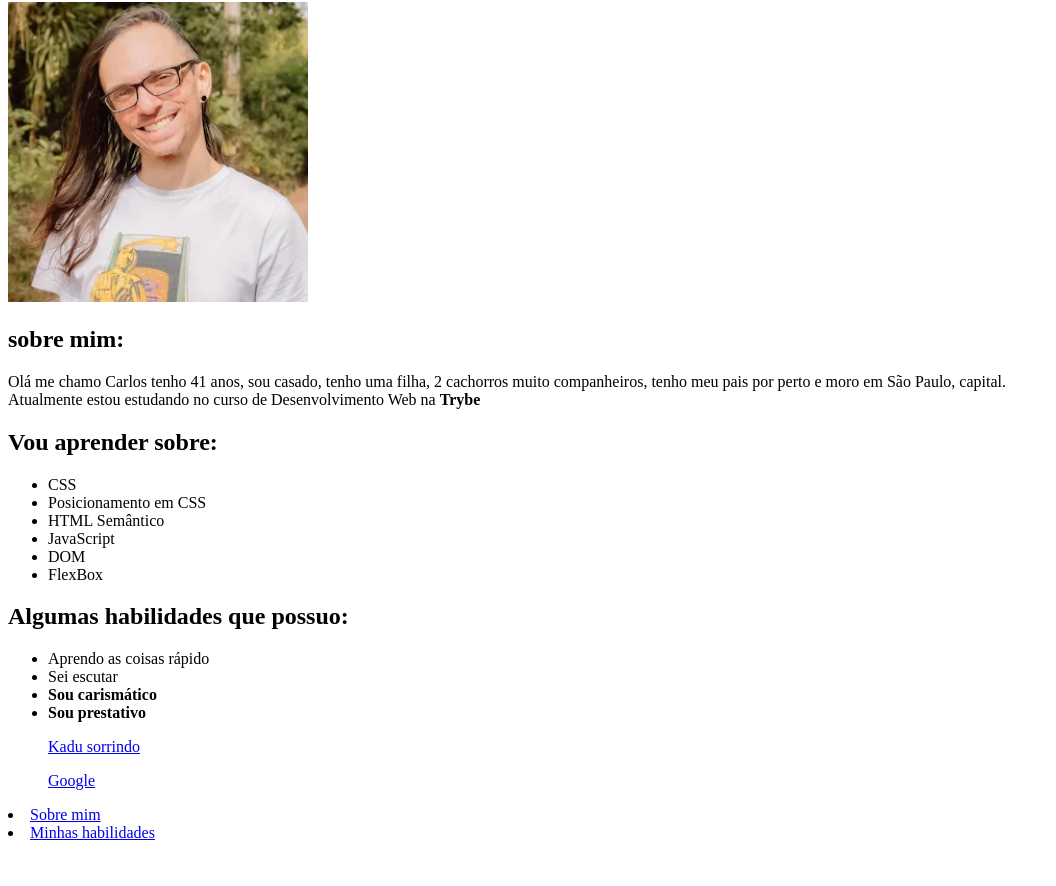
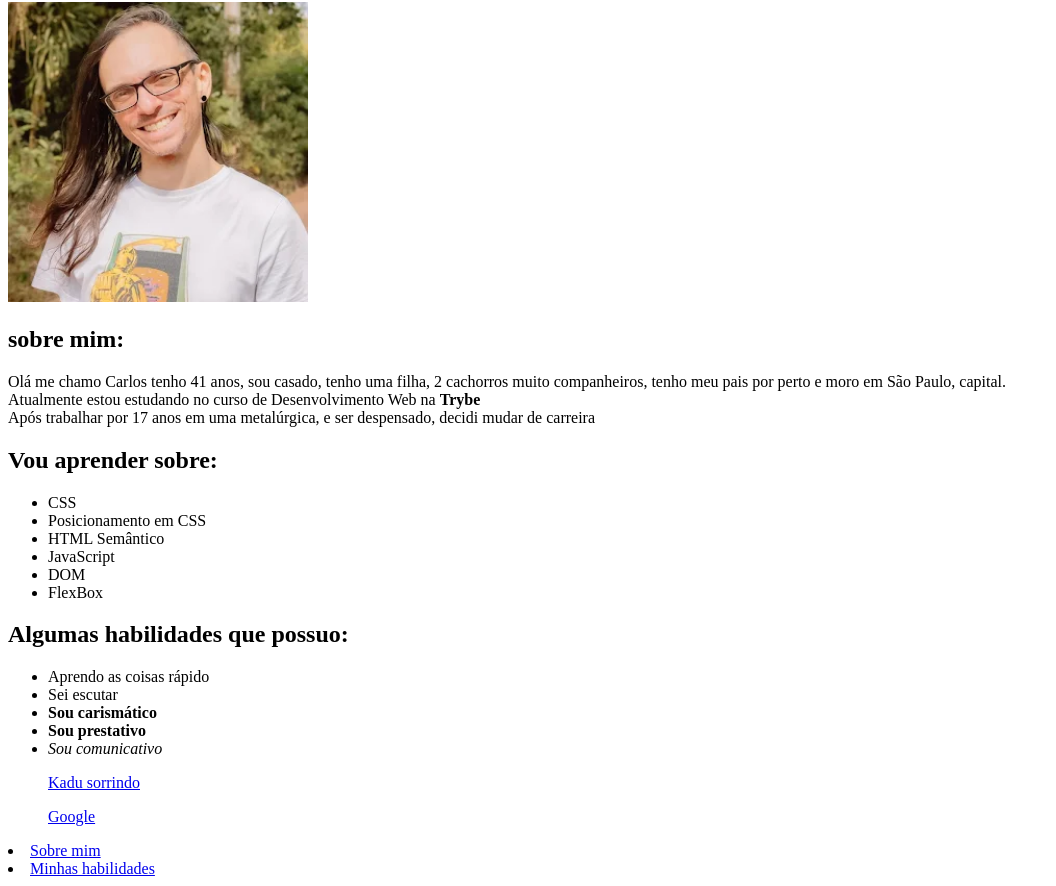
Before and after one commit to Kduuu0581/Portifolio, a plain HTML site: page index.html in a window 1280 px wide. Shown: the part 78-964 px from the top of the page, without its empty margins (0-1056 px from the left). Before the commit the page ends 928 px from the top, so only its background shows below. Drawn offline with Linux system fonts and the light colour scheme.

Commit message:
novas alterações

```diff
--- a/index.html
+++ b/index.html
@@ -15,7 +15,9 @@
     <p id="Carlos">
         Olá me chamo Carlos tenho 41 anos, sou casado, tenho uma filha, 2 cachorros muito companheiros, tenho meu pais
         por perto e moro em
-        São Paulo, capital. <br>Atualmente estou estudando no curso de Desenvolvimento Web na <strong>Trybe</strong></p>
+        São Paulo, capital. <br>Atualmente estou estudando no curso de Desenvolvimento Web na <strong>Trybe</strong><br>
+        Após trabalhar por 17 anos em uma metalúrgica, e ser despensado, decidi mudar de carreira</p>
+
 
     <h2>Vou aprender sobre:</h2>
     <ul>
@@ -34,6 +36,7 @@
         <li>Sei escutar</li>
         <li><b>Sou carismático</b></li>
         <li><b>Sou prestativo</b></li>
+        <li><em>Sou comunicativo</em></li>
     </ul>
 
     <ul>
```
